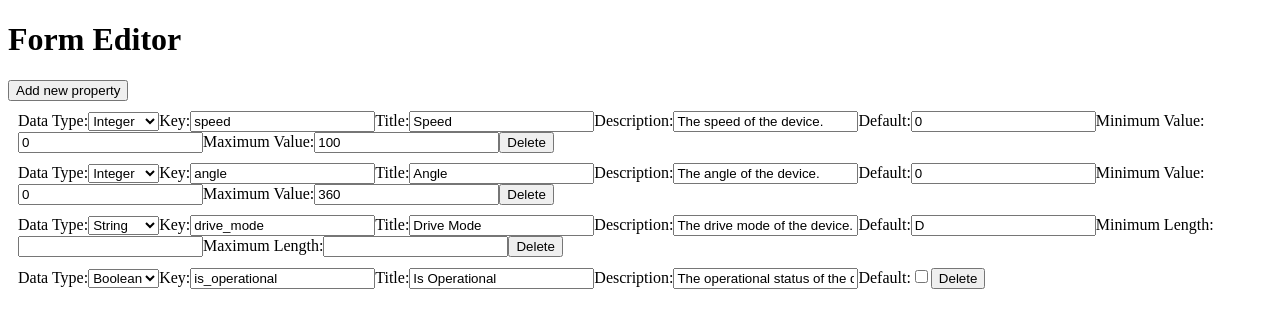
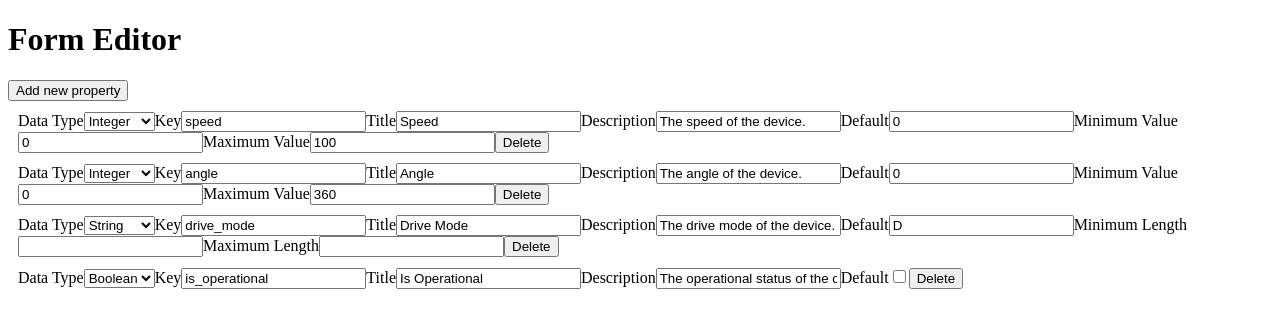
Before and after one commit to naterpotatoers/Custom-Telemetry-Interface, a React (Vite) app: page / in a window 1280 px wide. Shown: the top 328 px of the page. Built offline with nearby package versions, Linux system fonts and the light colour scheme.

Commit message:
adds PropertyCard tests

```diff
--- a/package.json
+++ b/package.json
@@ -6,7 +6,7 @@
   "scripts": {
     "dev": "vite",
     "build": "tsc && vite build",
-    "test": "vitest run --coverage",
+    "test": "vitest",
     "lint": "eslint . --ext ts,tsx --report-unused-disable-directives --max-warnings 0",
     "preview": "vite preview"
   },
--- a/src/pages/FormEditor/components/PropertyCard.tsx
+++ b/src/pages/FormEditor/components/PropertyCard.tsx
@@ -72,7 +72,7 @@ export default function PropertyCard({
   return (
     <>
       <label>
-        Data Type:
+        Data Type
         <select
           value={property.type}
           onChange={(e) => handleTypeChange(e)}
@@ -88,7 +88,7 @@ export default function PropertyCard({
         </select>
       </label>
       <label>
-        Key:
+        Key
         <input
           type="text"
           value={key}
@@ -98,7 +98,7 @@ export default function PropertyCard({
         />
       </label>
       <label>
-        Title:
+        Title
         <input
           type="text"
           value={property.title}
@@ -107,7 +107,7 @@ export default function PropertyCard({
         />
       </label>
       <label>
-        Description:
+        Description
         <input
           type="text"
           value={property.description}
@@ -115,9 +115,9 @@ export default function PropertyCard({
           name="description"
         />
       </label>
-      {/* TODO: throws console warning: a component is changing an uncontrolled input to be controlled */}
+      {/* TODO: throws warning "a component is changing an uncontrolled input to be controlled" */}
       <label>
-        Default:
+        Default
         <input
           type={defaultType}
           value={property.default as any}
@@ -128,7 +128,7 @@ export default function PropertyCard({
       {isNumberOrString && (
         <>
           <label>
-            Minimum {MinMaxLengthSuffix}:
+            Minimum {MinMaxLengthSuffix}
             <input
               type="number"
               value={property.minimum}
@@ -137,7 +137,7 @@ export default function PropertyCard({
             />
           </label>
           <label>
-            Maximum {MinMaxLengthSuffix}:
+            Maximum {MinMaxLengthSuffix}
             <input
               type="number"
               value={property.maximum}
```
Also changed, not shown: 1 other file (tests, documents, lock files or other folders).
